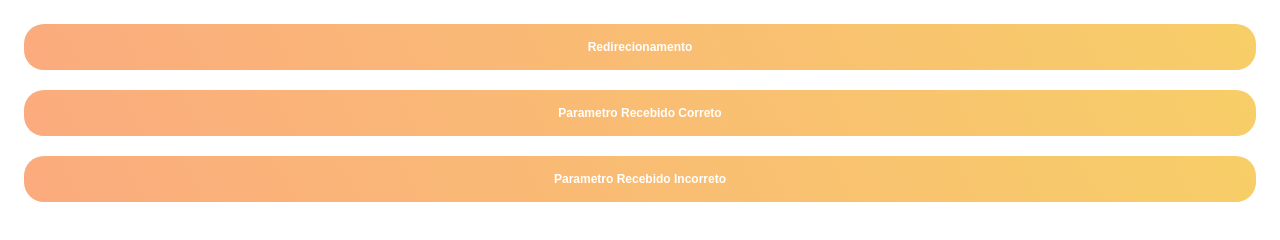
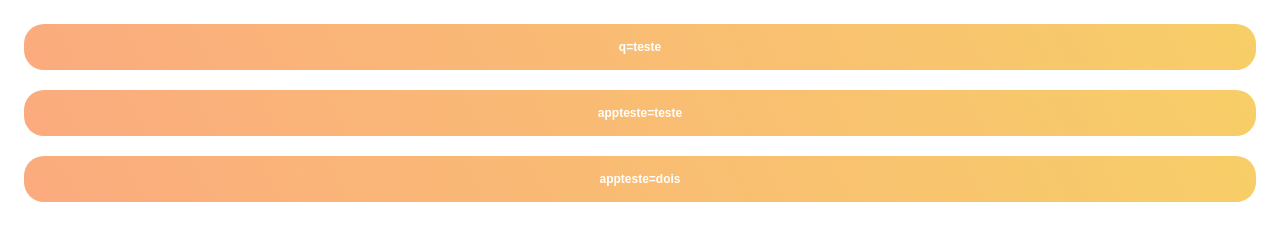
Before and after one commit to anacarlaalmeida-s/pocPaginaAnteriorAoRedir, a plain HTML site: page index.html in a window 1280 px wide. Drawn offline with Linux system fonts and the light colour scheme.

Commit message:
Update index.html

```diff
--- a/index.html
+++ b/index.html
@@ -46,9 +46,9 @@
 
   <body>
     <div class="main">
-        <a class="botao" href="https://anacarlaalmeida-s.github.io/pocRedirSeDesktopOuMobile?q=teste">Redirecionamento</a>
-        <a class="botao" href="https://anacarlaalmeida-s.github.io/pocRedirSeDesktopOuMobile?appteste=teste">Parametro Recebido Correto</a>
-        <a class="botao" href="https://anacarlaalmeida-s.github.io/pocRedirSeDesktopOuMobile?appteste=dois">Parametro Recebido Incorreto</a>
+        <a class="botao" href="https://anacarlaalmeida-s.github.io/pocRedirSeDesktopOuMobile?q=teste">q=teste</a>
+        <a class="botao" href="https://anacarlaalmeida-s.github.io/pocRedirSeDesktopOuMobile?appteste=teste">appteste=teste</a>
+        <a class="botao" href="https://anacarlaalmeida-s.github.io/pocRedirSeDesktopOuMobile?appteste=dois">appteste=dois</a>
       </div>
   </body>
 </html>
```
